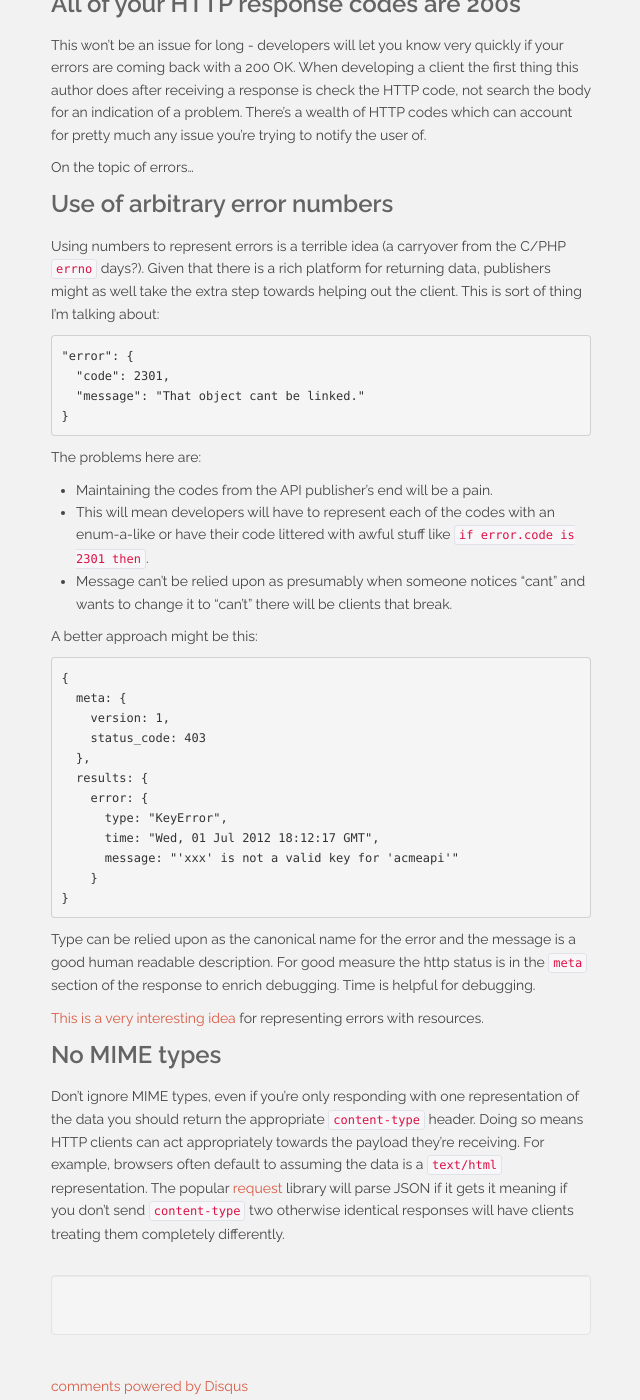
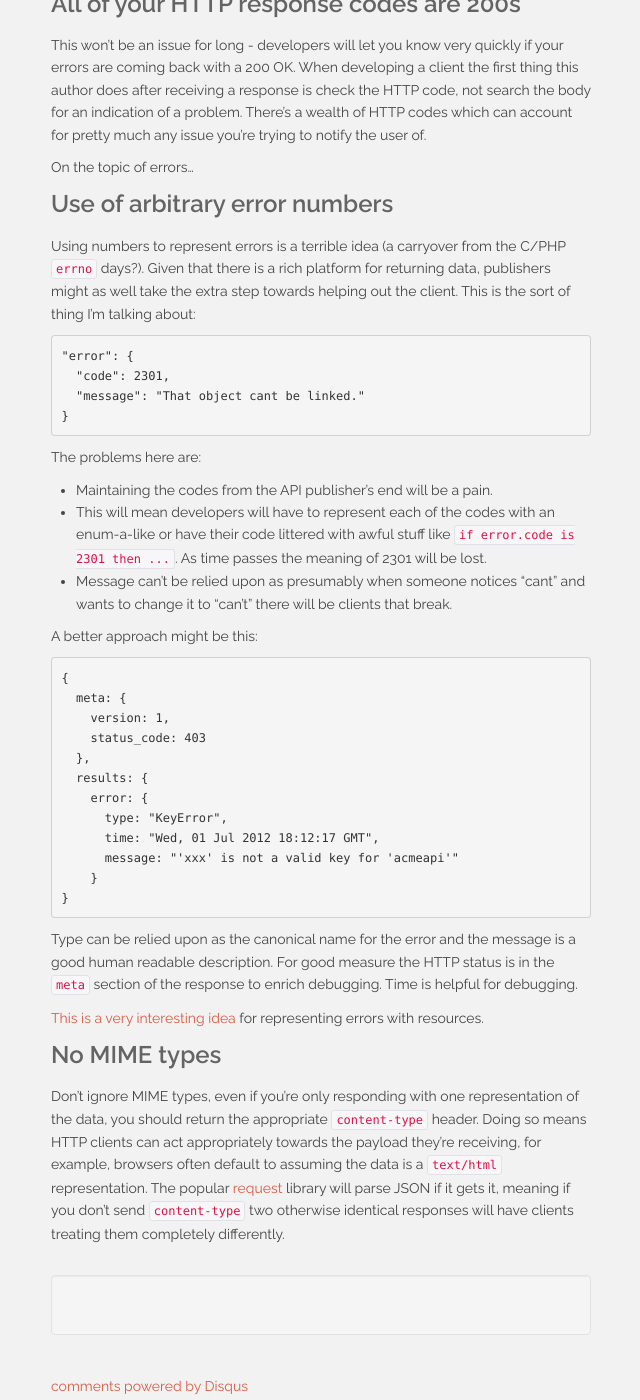
Before and after one commit to apiaxle/blog, a Jekyll site: the page built from _posts/2013-07-03-signs-youre-veering-from-good-api-design.md, in a window 1280 px wide and 1400 px high, scrolled down 553 px. Shown: the whole window, without its empty margins (119-759 px from the left). Built offline with Jekyll 4.4.1, drawn with Linux system fonts in a browser that asks for light colours; comment, search, counter and statistics services are not loaded; some of the changed text lies outside the part shown.

Commit message:
Fix typos, spelling, phrasing etc.

```diff
--- a/_posts/2013-07-03-signs-youre-veering-from-good-api-design.md
+++ b/_posts/2013-07-03-signs-youre-veering-from-good-api-design.md
@@ -37,7 +37,7 @@ On the topic of errors...
 Using numbers to represent errors is a terrible idea (a carryover from
 the C/PHP `errno` days?). Given that there is a rich platform for
 returning data, publishers might as well take the extra step towards
-helping out the client. This is sort of thing I'm talking about:
+helping out the client. This is the sort of thing I'm talking about:
 
     "error": {
       "code": 2301,
@@ -49,7 +49,8 @@ The problems here are:
 * Maintaining the codes from the API publisher's end will be a pain.
 * This will mean developers will have to represent each of the codes
   with an enum-a-like or have their code littered with awful stuff
-  like `if error.code is 2301 then`.
+  like `if error.code is 2301 then ...`. As time passes the meaning of
+  2301 will be lost.
 * Message can't be relied upon as presumably when someone notices
   "cant" and wants to change it to "can't" there will be clients that
   break.
@@ -71,7 +72,7 @@ A better approach might be this:
 
 Type can be relied upon as the canonical name for the error and the
 message is a good human readable description. For good measure the
-http status is in the `meta` section of the response to enrich
+HTTP status is in the `meta` section of the response to enrich
 debugging. Time is helpful for debugging.
 
 [This is a very interesting idea](https://tools.ietf.org/html/draft-nottingham-http-problem-03)
@@ -80,12 +81,12 @@ for representing errors with resources.
 ## No MIME types
 
 Don't ignore MIME types, even if you're only responding with one
-representation of the data you should return the appropriate
+representation of the data, you should return the appropriate
 `content-type` header. Doing so means HTTP clients can act
-appropriately towards the payload they're receiving. For example,
+appropriately towards the payload they're receiving, for example,
 browsers often default to assuming the data is a `text/html`
 representation. The popular
 [request](https://github.com/mikeal/request) library will parse JSON
-if it gets it meaning if you don't send `content-type` two otherwise
+if it gets it, meaning if you don't send `content-type` two otherwise
 identical responses will have clients treating them completely
 differently.
```
Also changed, not shown: other parts of _posts/2013-07-03-signs-youre-veering-from-good-api-design.md (+1 -1 lines).
